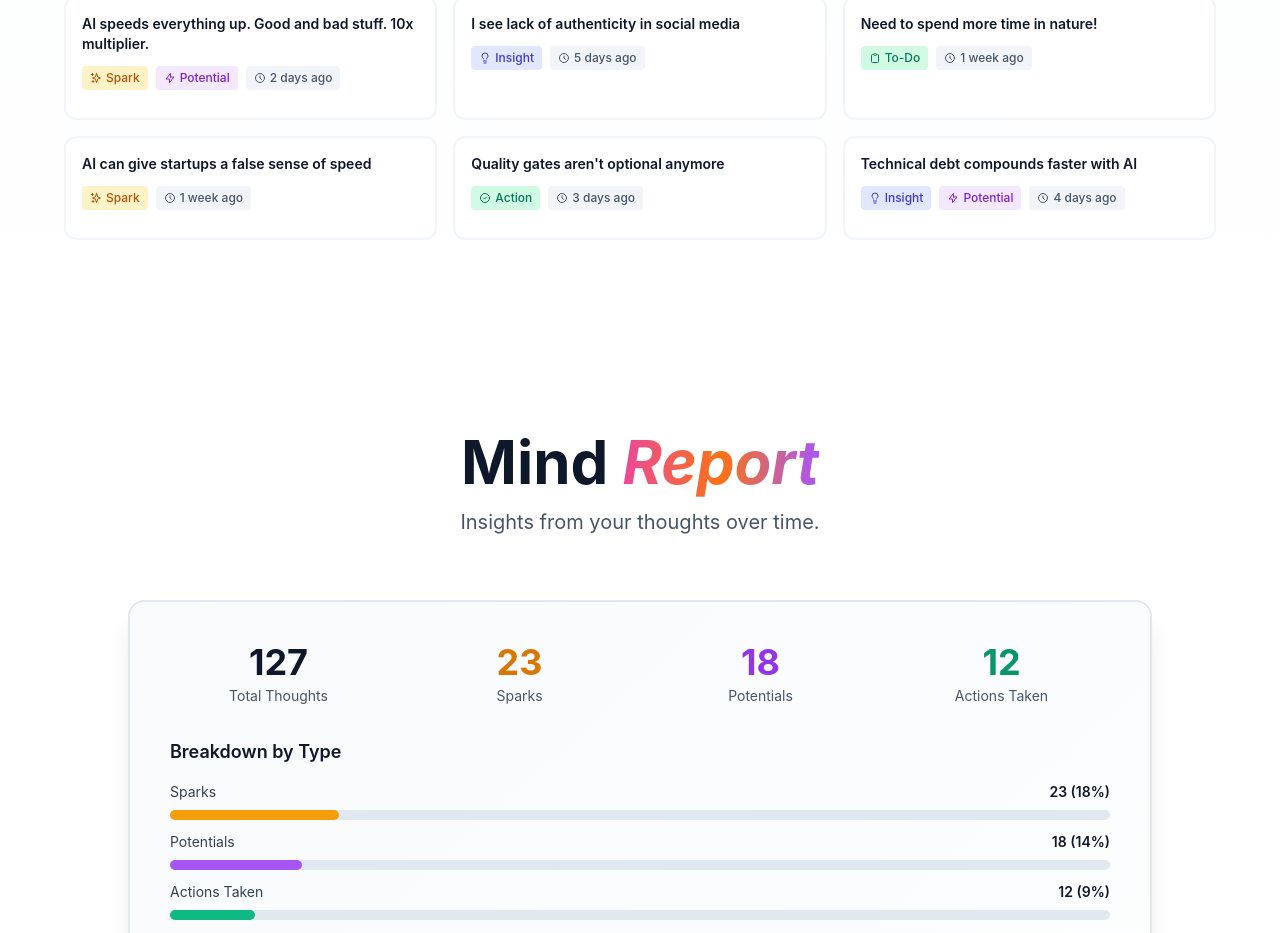
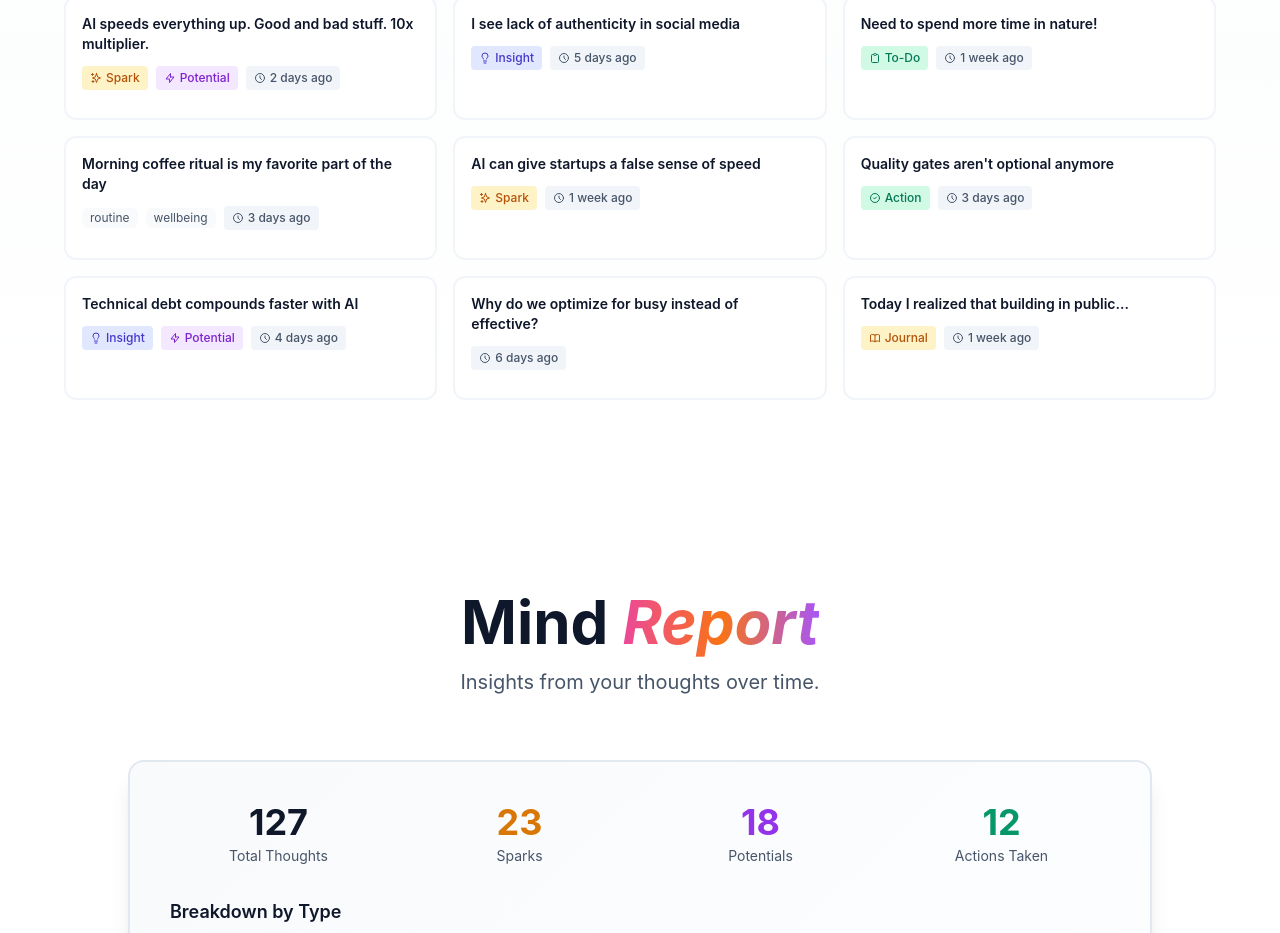
Before and after one commit to ovidon83/mindnestapp, a React (Vite) app: page / in a window 1280 px wide. Shown: the part 4068-5001 px from the top of the page. Built offline with nearby package versions, Linux system fonts and the light colour scheme; no server answers.

Commit message:
Add more varied examples to All your thoughts section

```diff
--- a/src/components/CaptureView.tsx
+++ b/src/components/CaptureView.tsx
@@ -942,7 +942,7 @@ const CaptureView: React.FC<CaptureViewProps> = ({ onOrganizeClick }) => {
 
                 {/* Thoughts Grid */}
                 <div className="grid grid-cols-1 md:grid-cols-2 lg:grid-cols-3 gap-4">
-                  {/* Thought Card 1 */}
+                  {/* Thought Card 1 - Spark + Potential */}
                   <div className="bg-white rounded-xl p-4 border-2 border-slate-100 hover:border-blue-300 hover:shadow-lg transition-all">
                     <div className="flex items-start justify-between gap-3 mb-3">
                       <h3 className="text-sm font-semibold text-slate-900 line-clamp-2 flex-1">
@@ -971,7 +971,7 @@ const CaptureView: React.FC<CaptureViewProps> = ({ onOrganizeClick }) => {
                     </div>
                   </div>
 
-                  {/* Thought Card 2 */}
+                  {/* Thought Card 2 - Insight only */}
                   <div className="bg-white rounded-xl p-4 border-2 border-slate-100 hover:border-blue-300 hover:shadow-lg transition-all">
                     <div className="flex items-start justify-between gap-3 mb-3">
                       <h3 className="text-sm font-semibold text-slate-900 line-clamp-2 flex-1">
@@ -992,7 +992,7 @@ const CaptureView: React.FC<CaptureViewProps> = ({ onOrganizeClick }) => {
                     </div>
                   </div>
 
-                  {/* Thought Card 3 */}
+                  {/* Thought Card 3 - To-Do */}
                   <div className="bg-white rounded-xl p-4 border-2 border-slate-100 hover:border-blue-300 hover:shadow-lg transition-all">
                     <div className="flex items-start justify-between gap-3 mb-3">
                       <h3 className="text-sm font-semibold text-slate-900 line-clamp-2 flex-1">
@@ -1015,7 +1015,26 @@ const CaptureView: React.FC<CaptureViewProps> = ({ onOrganizeClick }) => {
                     </div>
                   </div>
 
-                  {/* Thought Card 4 */}
+                  {/* Thought Card 4 - Regular thought with tags */}
+                  <div className="bg-white rounded-xl p-4 border-2 border-slate-100 hover:border-blue-300 hover:shadow-lg transition-all">
+                    <div className="flex items-start justify-between gap-3 mb-3">
+                      <h3 className="text-sm font-semibold text-slate-900 line-clamp-2 flex-1">
+                        Morning coffee ritual is my favorite part of the day
+                      </h3>
+                    </div>
+                    <div className="flex items-center gap-2 flex-wrap mb-3">
+                      <span className="px-2 py-0.5 text-xs text-slate-600 bg-slate-50 rounded-md">routine</span>
+                      <span className="px-2 py-0.5 text-xs text-slate-600 bg-slate-50 rounded-md">wellbeing</span>
+                      <span className="inline-flex items-center gap-1 px-2 py-1 rounded text-xs font-medium bg-slate-100 text-slate-600">
+                        <svg className="w-3 h-3" fill="none" stroke="currentColor" viewBox="0 0 24 24">
+                          <path strokeLinecap="round" strokeLinejoin="round" strokeWidth={2} d="M12 8v4l3 3m6-3a9 9 0 11-18 0 9 9 0 0118 0z" />
+                        </svg>
+                        3 days ago
+                      </span>
+                    </div>
+                  </div>
+
+                  {/* Thought Card 5 - Spark only */}
                   <div className="bg-white rounded-xl p-4 border-2 border-slate-100 hover:border-blue-300 hover:shadow-lg transition-all">
                     <div className="flex items-start justify-between gap-3 mb-3">
                       <h3 className="text-sm font-semibold text-slate-900 line-clamp-2 flex-1">
@@ -1038,7 +1057,7 @@ const CaptureView: React.FC<CaptureViewProps> = ({ onOrganizeClick }) => {
                     </div>
                   </div>
 
-                  {/* Thought Card 5 */}
+                  {/* Thought Card 6 - Action taken */}
                   <div className="bg-white rounded-xl p-4 border-2 border-slate-100 hover:border-blue-300 hover:shadow-lg transition-all">
                     <div className="flex items-start justify-between gap-3 mb-3">
                       <h3 className="text-sm font-semibold text-slate-900 line-clamp-2 flex-1">
@@ -1061,7 +1080,7 @@ const CaptureView: React.FC<CaptureViewProps> = ({ onOrganizeClick }) => {
                     </div>
                   </div>
 
-                  {/* Thought Card 6 */}
+                  {/* Thought Card 7 - Insight + Potential */}
                   <div className="bg-white rounded-xl p-4 border-2 border-slate-100 hover:border-blue-300 hover:shadow-lg transition-all">
                     <div className="flex items-start justify-between gap-3 mb-3">
                       <h3 className="text-sm font-semibold text-slate-900 line-clamp-2 flex-1">
@@ -1084,6 +1103,46 @@ const CaptureView: React.FC<CaptureViewProps> = ({ onOrganizeClick }) => {
                           <path strokeLinecap="round" strokeLinejoin="round" strokeWidth={2} d="M12 8v4l3 3m6-3a9 9 0 11-18 0 9 9 0 0118 0z" />
                         </svg>
                         4 days ago
+                      </span>
+                    </div>
+                  </div>
+
+                  {/* Thought Card 8 - Regular thought, no badges */}
+                  <div className="bg-white rounded-xl p-4 border-2 border-slate-100 hover:border-blue-300 hover:shadow-lg transition-all">
+                    <div className="flex items-start justify-between gap-3 mb-3">
+                      <h3 className="text-sm font-semibold text-slate-900 line-clamp-2 flex-1">
+                        Why do we optimize for busy instead of effective?
+                      </h3>
+                    </div>
+                    <div className="flex items-center gap-2 flex-wrap mb-3">
+                      <span className="inline-flex items-center gap-1 px-2 py-1 rounded text-xs font-medium bg-slate-100 text-slate-600">
+                        <svg className="w-3 h-3" fill="none" stroke="currentColor" viewBox="0 0 24 24">
+                          <path strokeLinecap="round" strokeLinejoin="round" strokeWidth={2} d="M12 8v4l3 3m6-3a9 9 0 11-18 0 9 9 0 0118 0z" />
+                        </svg>
+                        6 days ago
+                      </span>
+                    </div>
+                  </div>
+
+                  {/* Thought Card 9 - Journal entry */}
+                  <div className="bg-white rounded-xl p-4 border-2 border-slate-100 hover:border-blue-300 hover:shadow-lg transition-all">
+                    <div className="flex items-start justify-between gap-3 mb-3">
+                      <h3 className="text-sm font-semibold text-slate-900 line-clamp-2 flex-1">
+                        Today I realized that building in public...
+                      </h3>
+                    </div>
+                    <div className="flex items-center gap-2 flex-wrap mb-3">
+                      <span className="inline-flex items-center gap-1 px-2 py-1 rounded text-xs font-medium bg-amber-100 text-amber-700">
+                        <svg className="w-3 h-3" fill="none" stroke="currentColor" viewBox="0 0 24 24">
+                          <path strokeLinecap="round" strokeLinejoin="round" strokeWidth={2} d="M12 6.253v13m0-13C10.832 5.477 9.246 5 7.5 5S4.168 5.477 3 6.253v13C4.168 18.477 5.754 18 7.5 18s3.332.477 4.5 1.253m0-13C13.168 5.477 14.754 5 16.5 5c1.747 0 3.332.477 4.5 1.253v13C19.832 18.477 18.247 18 16.5 18c-1.746 0-3.332.477-4.5 1.253" />
+                        </svg>
+                        Journal
+                      </span>
+                      <span className="inline-flex items-center gap-1 px-2 py-1 rounded text-xs font-medium bg-slate-100 text-slate-600">
+                        <svg className="w-3 h-3" fill="none" stroke="currentColor" viewBox="0 0 24 24">
+                          <path strokeLinecap="round" strokeLinejoin="round" strokeWidth={2} d="M12 8v4l3 3m6-3a9 9 0 11-18 0 9 9 0 0118 0z" />
+                        </svg>
+                        1 week ago
                       </span>
                     </div>
                   </div>
```
